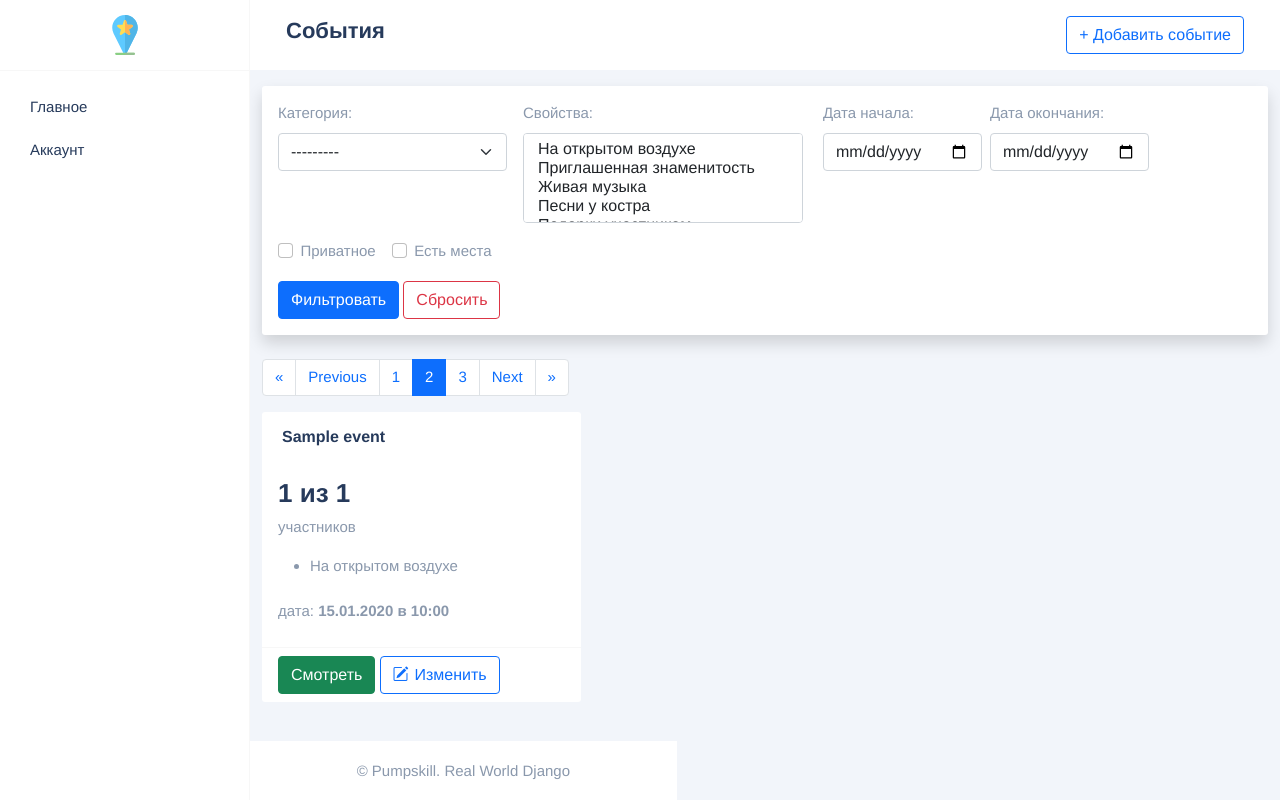
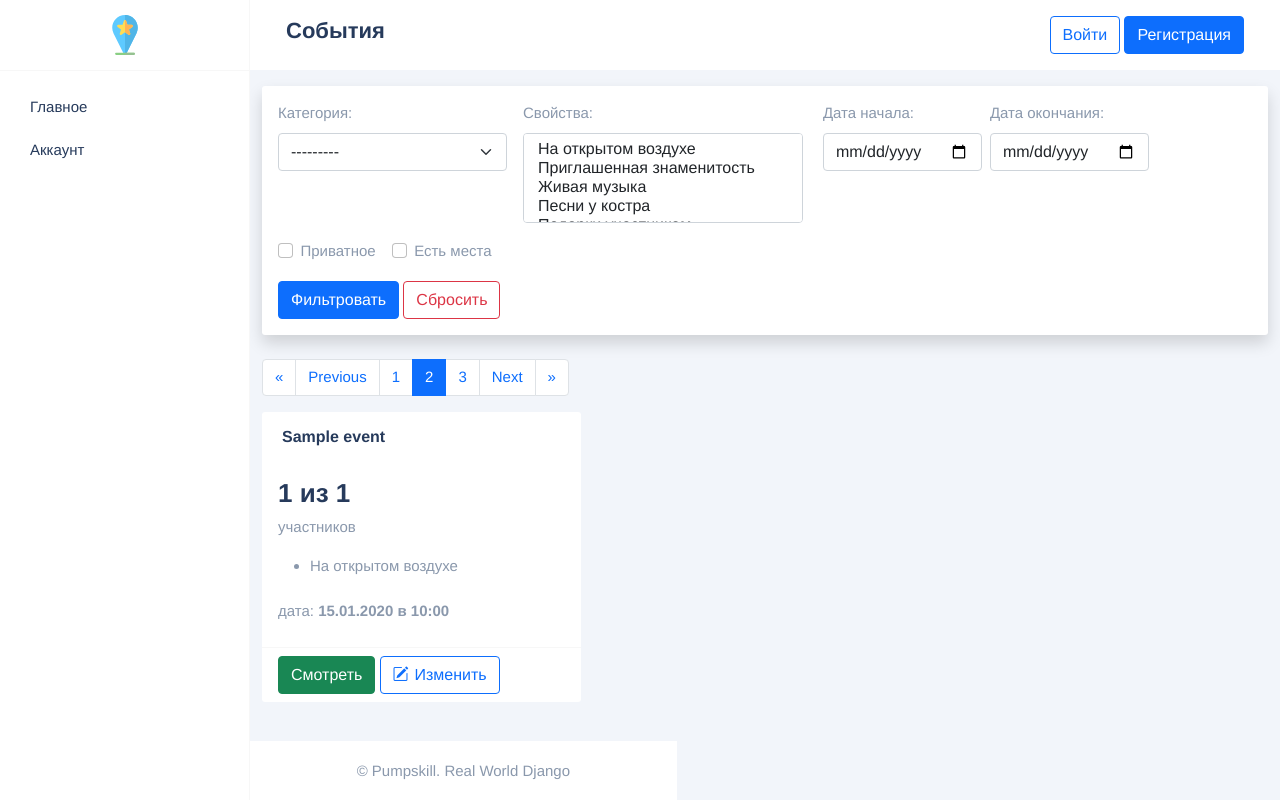
Before and after one commit to alterfess/realworlddjango, a Django app: page /events/list/ in a window 1280 px wide. Run offline with Django 4.2, Linux system fonts and the light colour scheme; data comes from the database, SQL or seed files in the repository; tables that the repository leaves empty hold one stand-in row (values such as "Sample post"); parts of the project's set-up code (start-up, migrations or seed data) failed here and were passed over.

Commit message:
hometask

```diff
--- a/events/templates/events/event_list.html
+++ b/events/templates/events/event_list.html
@@ -84,7 +84,12 @@
                     <h4>События</h4>
                 </div>
                 <div class="col-auto text-center me-4">
-                    <a href="#" class="btn btn-outline-primary">+ Добавить событие</a>
+                    {% if request.user and request.user.is_authenticated %}
+                        <a href="#" class="btn btn-outline-primary">+ Добавить событие</a>
+                    {% else %}
+                        <a href="#" class="btn btn-outline-primary">Войти</a>
+                        <a href="#" class="btn btn-primary">Регистрация</a>
+                    {% endif %}
                 </div>
             </div>
         </div>
```
Also changed, not shown: events/templates/events/event_detail.html (+6 -2 lines).
